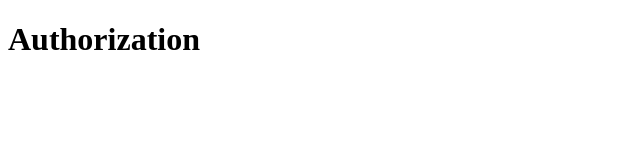
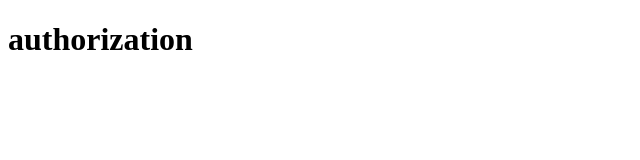
Before and after one commit to mianger22/article_pipeline, a Next.js app: page /Authorization in a window 1280 px wide. Shown: the top 160 px of the page, without its empty margins (0-640 px from the left). Built offline with nearby package versions, Linux system fonts and the light colour scheme.

Commit message:
fixed paths

```diff
--- a/pages/Authorization.tsx
+++ b/pages/Authorization.tsx
@@ -1,5 +1,5 @@
-export default function Authorization() {
+export default function authorization() {
   return (
-    <h1>Authorization</h1>
+    <h1>authorization</h1>
   );
 }
--- a/pages/Registration.tsx
+++ b/pages/Registration.tsx
@@ -1,5 +1,5 @@
-export default function Registration() {
+export default function registration() {
   return (
-    <h1>Registration</h1>
+    <h1>registration</h1>
   );
 }
--- a/pages/common/Container.tsx
+++ b/pages/common/Container.tsx
@@ -15,9 +15,11 @@ export default function Container({children}: {children: ReactNode}) {
     // alert(isAuthed);
   }, [isAuthed])
 
-  const leave_page = () => {
+  const leave_page = (e: any) => {
     // убираем статус авторизованного пользователя
     setAuth(false);
+
+    e.preventDefault();
 
     // редиректим на страницу авторизации
     router.push('/authorization');
```
